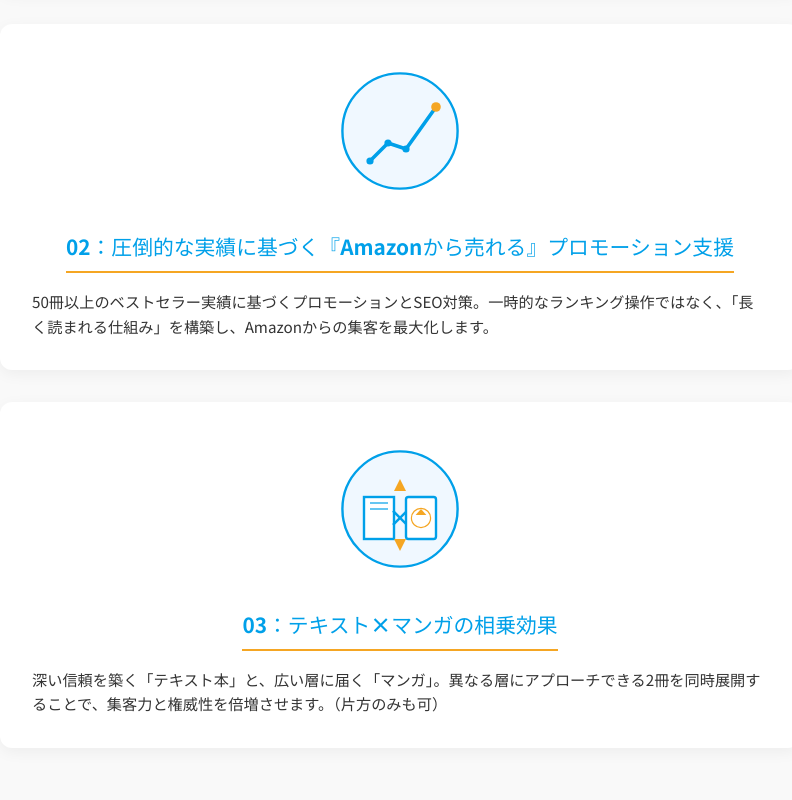
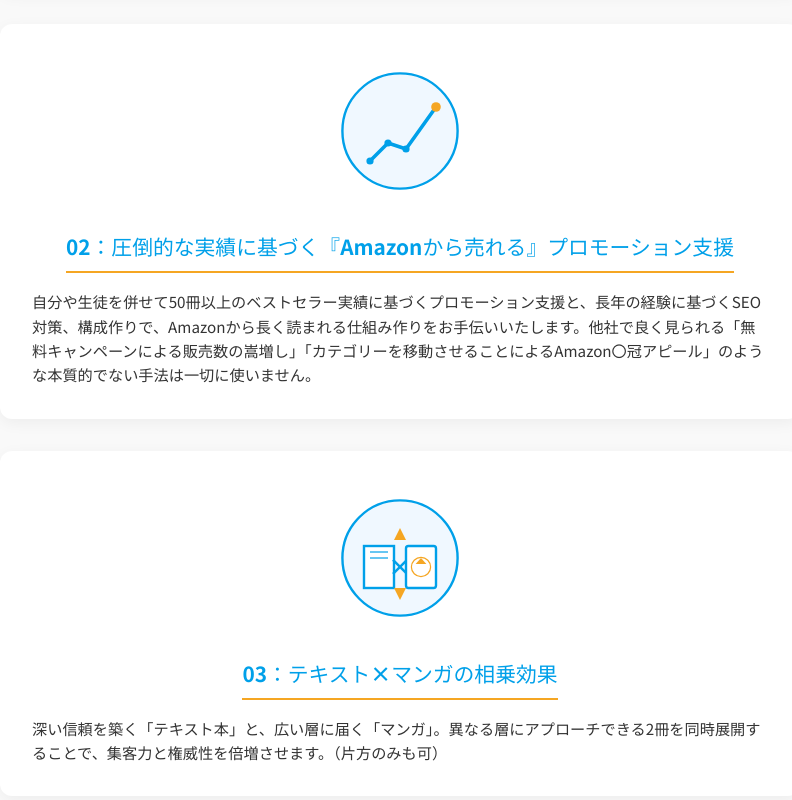
Before and after one commit to rikutoaimanga-max/Kindle-Publishing-Homepage, a React (Vite) app: page / in a window 1280 px wide. Shown: the part 11164-11964 px from the top of the page, without its empty margins (240-1032 px from the left). Built offline with nearby package versions, Linux system fonts and the light colour scheme.

Commit message:
Content: Update description text for Reason 2 in Reasons section

```diff
--- a/src/components/Reasons.jsx
+++ b/src/components/Reasons.jsx
@@ -64,7 +64,7 @@ const Reasons = () => {
                             02：圧倒的な実績に基づく『Amazonから売れる』プロモーション支援
                         </h3>
                         <p style={{ textAlign: 'left', fontSize: '0.95rem' }}>
-                            50冊以上のベストセラー実績に基づくプロモーションとSEO対策。一時的なランキング操作ではなく、「長く読まれる仕組み」を構築し、Amazonからの集客を最大化します。
+                            自分や生徒を併せて50冊以上のベストセラー実績に基づくプロモーション支援と、長年の経験に基づくSEO対策、構成作りで、Amazonから長く読まれる仕組み作りをお手伝いいたします。他社で良く見られる「無料キャンペーンによる販売数の嵩増し」「カテゴリーを移動させることによるAmazon〇冠アピール」のような本質的でない手法は一切に使いません。
                         </p>
                     </div>
 
```
